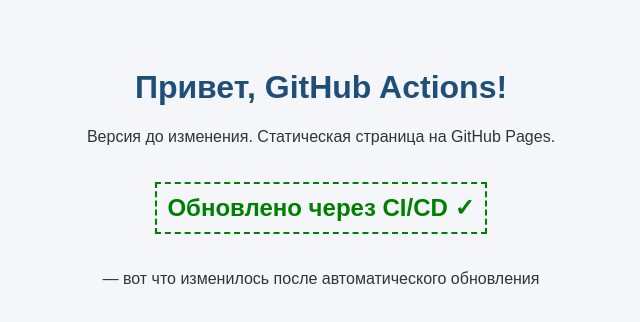
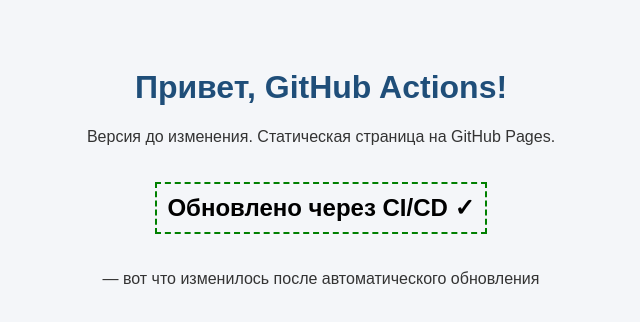
Before and after one commit to fylanchelo/site-cicd, a plain HTML site: page index.html in a window 1280 px wide. Shown: the whole page, without its empty margins (319-959 px from the left). Drawn offline with Linux system fonts and the light colour scheme.

Commit message:
Change heading color from green to black

```diff
--- a/index.html
+++ b/index.html
@@ -10,7 +10,7 @@
     <p>Версия до изменения. Статическая страница на GitHub Pages.</p>
 </body>
 </html>
-<h2 style="color: green; border: 2px dashed green; padding: 10px; display: inline-block;">
+<h2 style="color: black; border: 2px dashed green; padding: 10px; display: inline-block;">
     Обновлено через CI/CD ✓
 </h2>
 <p>— вот что изменилось после автоматического обновления</p>
```
